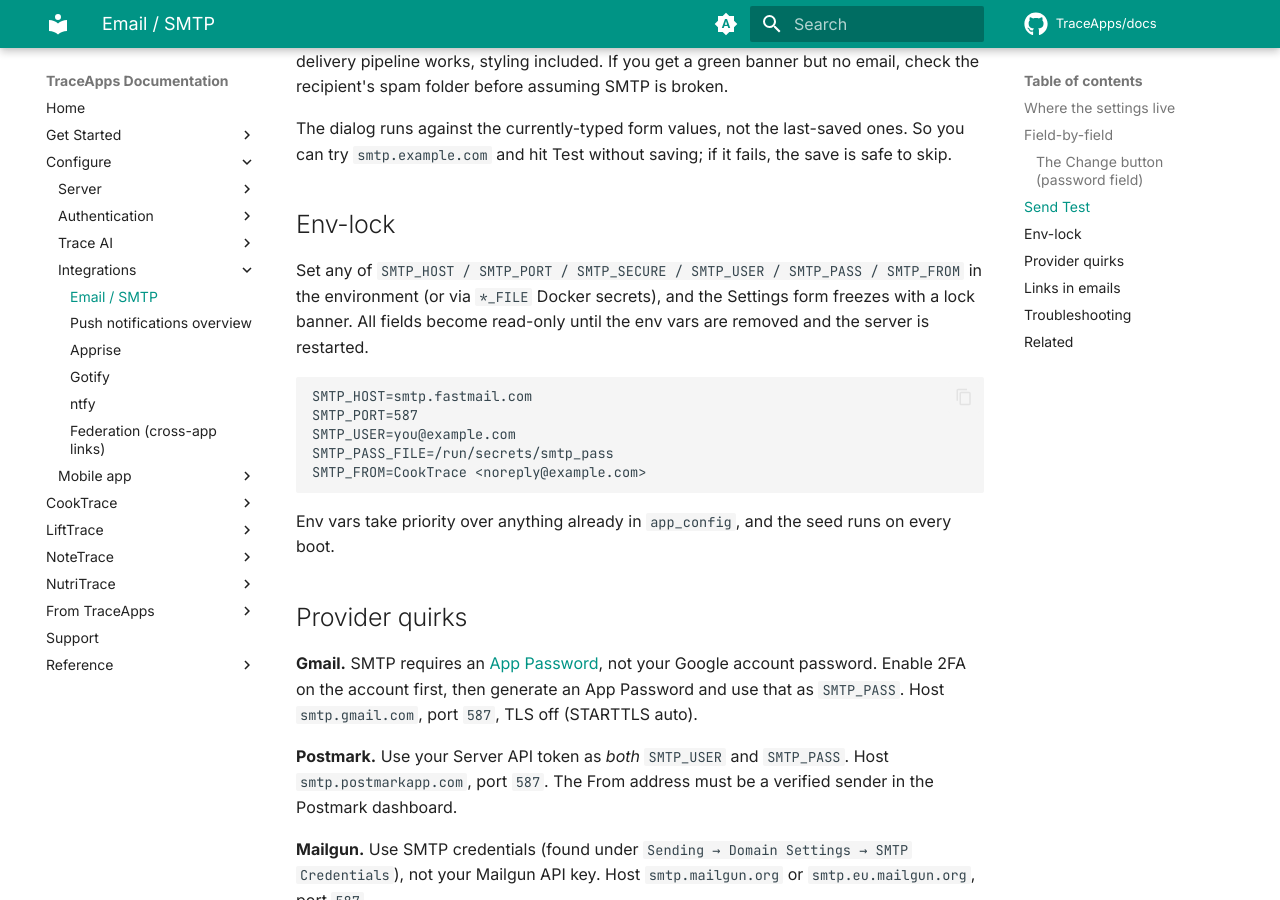
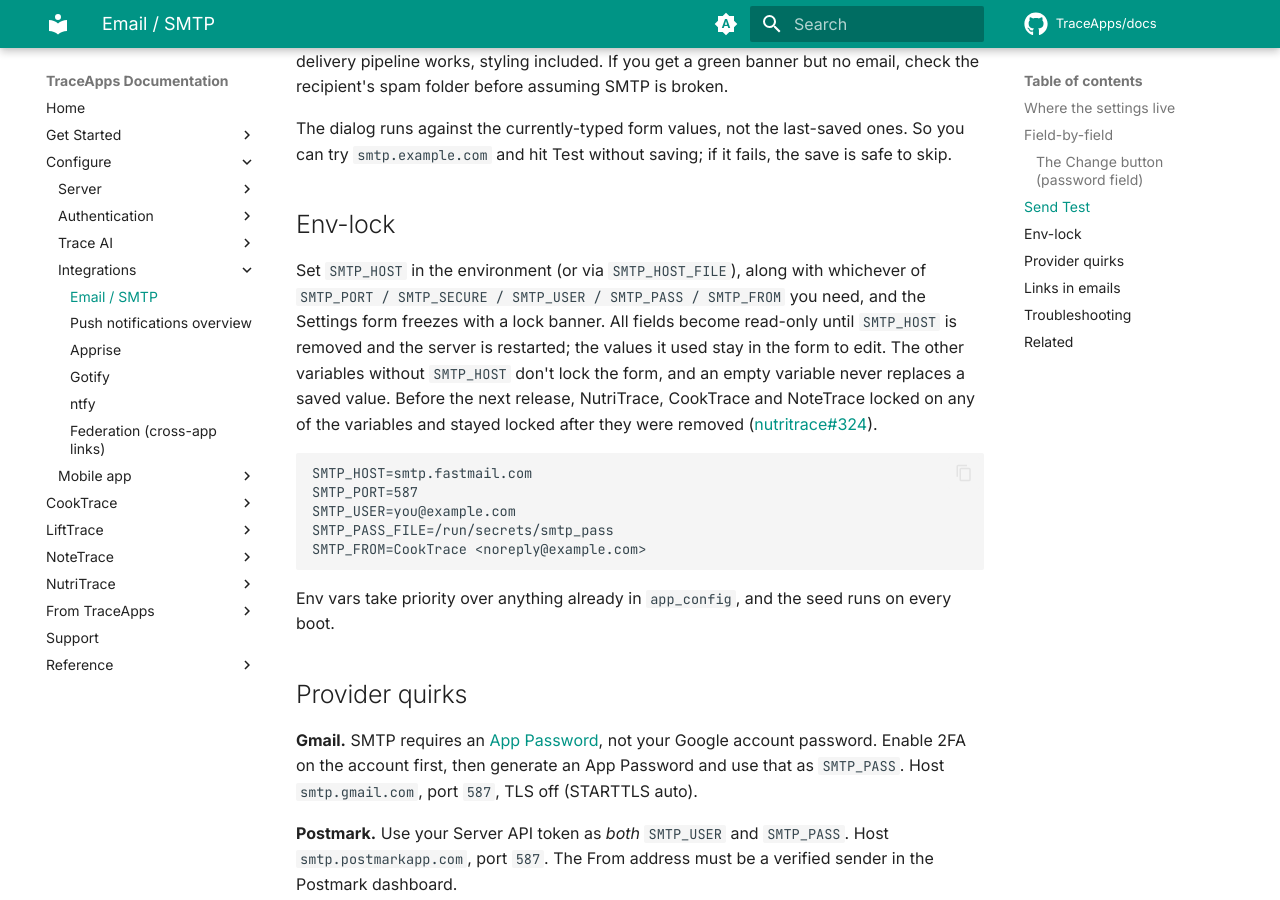
Before and after one commit to TraceApps/docs, an MkDocs documentation site: the page built from docs/integrations/smtp.md, in a window 1280 px wide and 900 px high, scrolled down 1698 px. Built offline with MkDocs 1.6.1 and Material for MkDocs 9.7.7, drawn with Linux system fonts in a browser that asks for light colours; comment, search, counter and statistics services are not loaded.

Commit message:
SMTP lock follows SMTP_HOST in every app (nutritrace#324)

````diff
--- a/docs/integrations/smtp.md
+++ b/docs/integrations/smtp.md
@@ -40,7 +40,7 @@ The dialog runs against the currently-typed form values, not the last-saved ones
 
 ## Env-lock
 
-Set any of `SMTP_HOST / SMTP_PORT / SMTP_SECURE / SMTP_USER / SMTP_PASS / SMTP_FROM` in the environment (or via `*_FILE` Docker secrets), and the Settings form freezes with a lock banner. All fields become read-only until the env vars are removed and the server is restarted.
+Set `SMTP_HOST` in the environment (or via `SMTP_HOST_FILE`), along with whichever of `SMTP_PORT / SMTP_SECURE / SMTP_USER / SMTP_PASS / SMTP_FROM` you need, and the Settings form freezes with a lock banner. All fields become read-only until `SMTP_HOST` is removed and the server is restarted; the values it used stay in the form to edit. The other variables without `SMTP_HOST` don't lock the form, and an empty variable never replaces a saved value. Before the next release, NutriTrace, CookTrace and NoteTrace locked on any of the variables and stayed locked after they were removed ([nutritrace#324](https://github.com/TraceApps/nutritrace/pull/324)).
 
 ```env
 SMTP_HOST=smtp.fastmail.com
````
